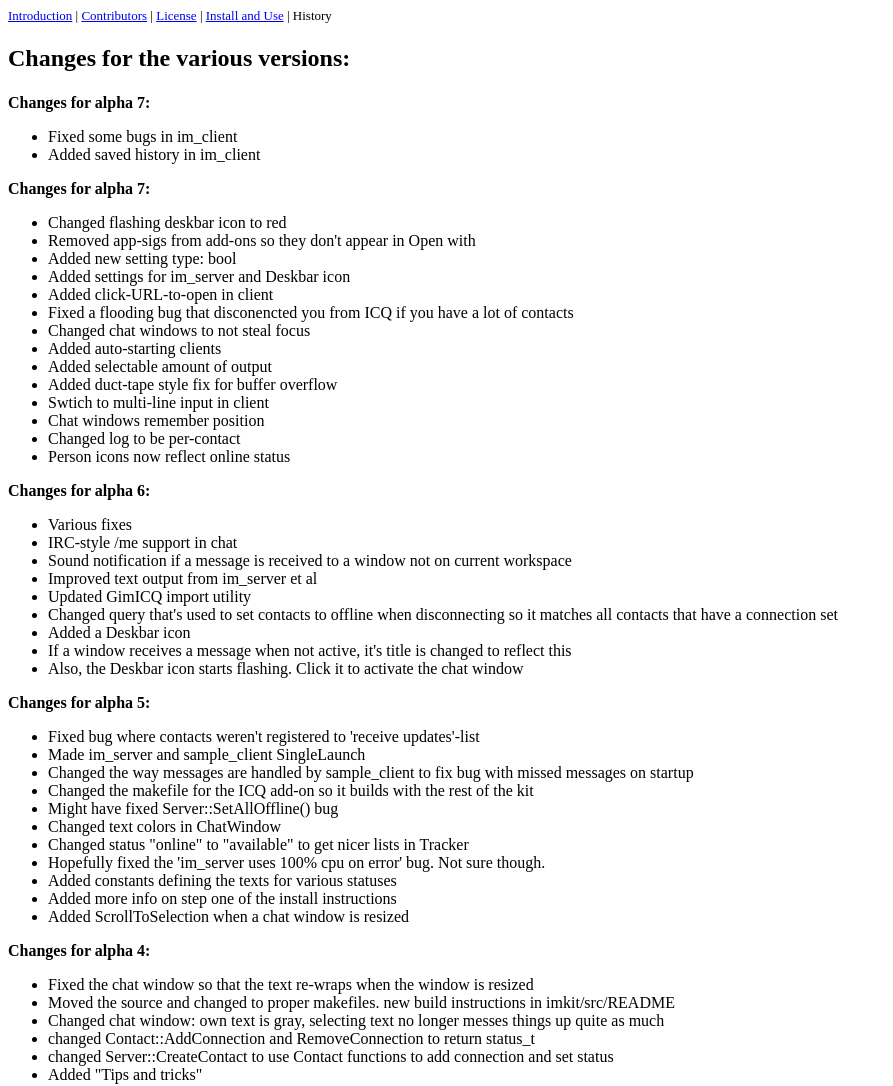
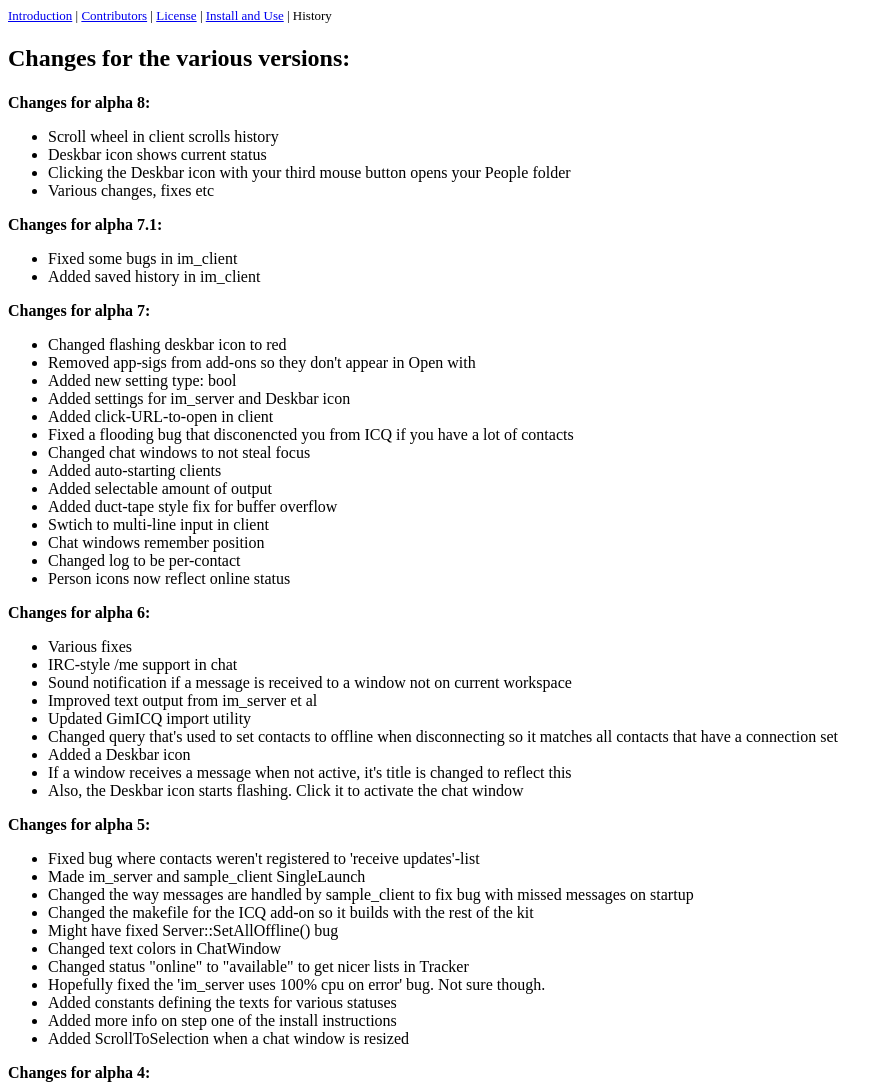
Before and after one commit to louisdem/IMKit, a plain HTML site: page html/history.html in a window 1280 px wide. Shown: the top 1086 px of the page, without its empty margins (0-893 px from the left). Drawn offline with Linux system fonts and the light colour scheme.

Commit message:
Some fixes, some of it is in alpha 8 now.
git-svn-id: http://svn.osdrawer.net/imkit@97 8f1b5804-98cd-0310-9b8b-c217470a4c7c

```diff
--- a/html/history.html
+++ b/html/history.html
@@ -9,11 +9,20 @@
   | <a href="license.html">License</a> | <a href="install-use.html">Install and
   Use</a> | History</font> </p>
 <h1><font size="5"><b>Changes for the various versions:</b></font></h1>
-<p><font color="#000000"><b>Changes for alpha 7:</b></font><font color="#000000"></font></p>
+<p><font color="#000000"><b>Changes for alpha 8:</b></font><font color="#000000"></font></p>
+<ul>
+  <li>Scroll wheel in client scrolls history</li>
+  <li>Deskbar icon shows current status</li>
+  <li>Clicking the Deskbar icon with your third mouse button opens your People folder</li>
+  <li>Various changes, fixes etc</li>
+</ul>
+
+<p><font color="#000000"><b>Changes for alpha 7.1:</b></font><font color="#000000"></font></p>
 <ul>
   <li>Fixed some bugs in im_client</li>
   <li>Added saved history in im_client</li>
 </ul>
+
 <p><font color="#000000"><b>Changes for alpha 7:</b></font><font color="#000000"></font></p>
 <ul>
   <li>Changed flashing deskbar icon to red</li>
```
Also changed, not shown: 1 other file.
